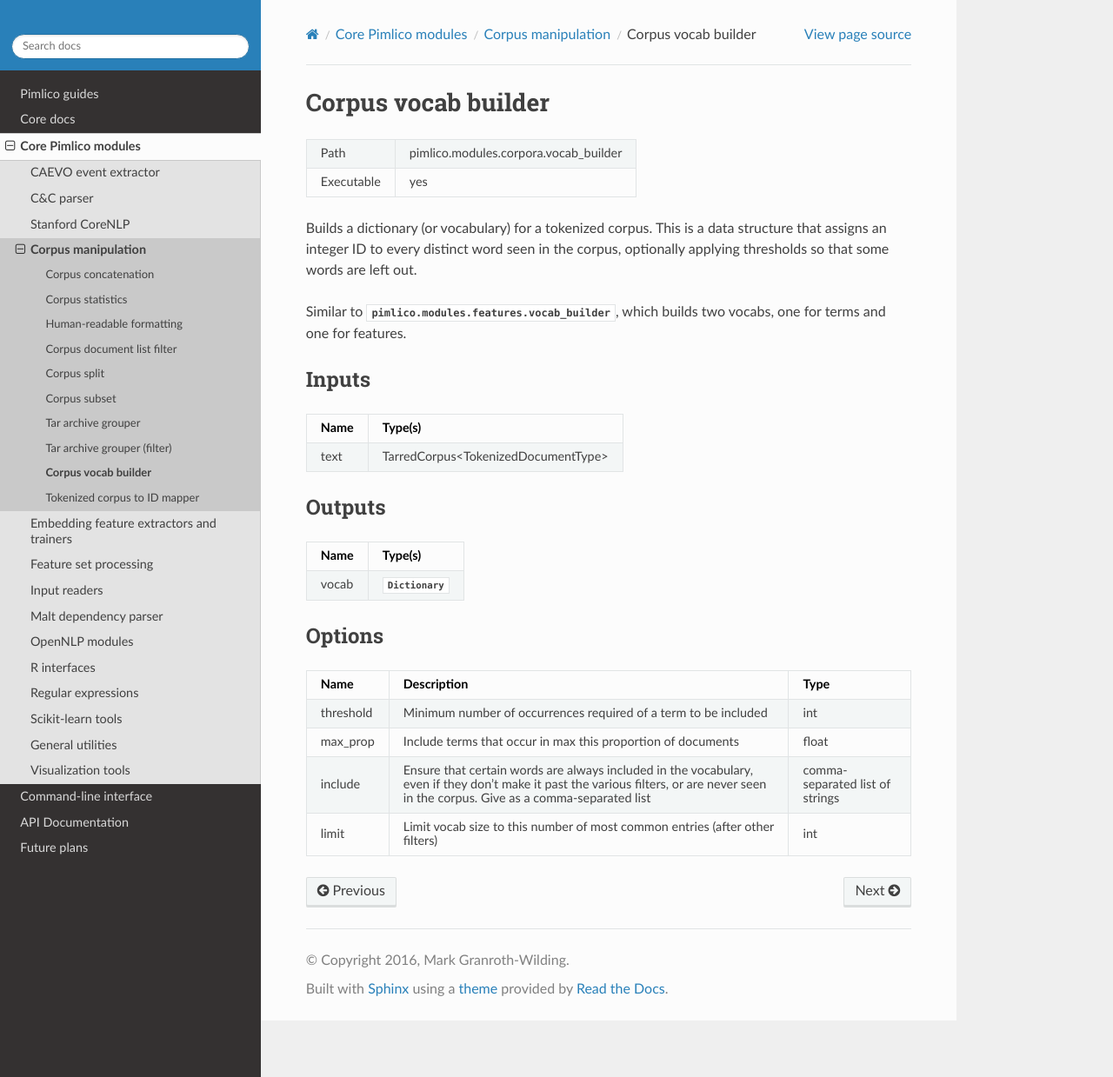
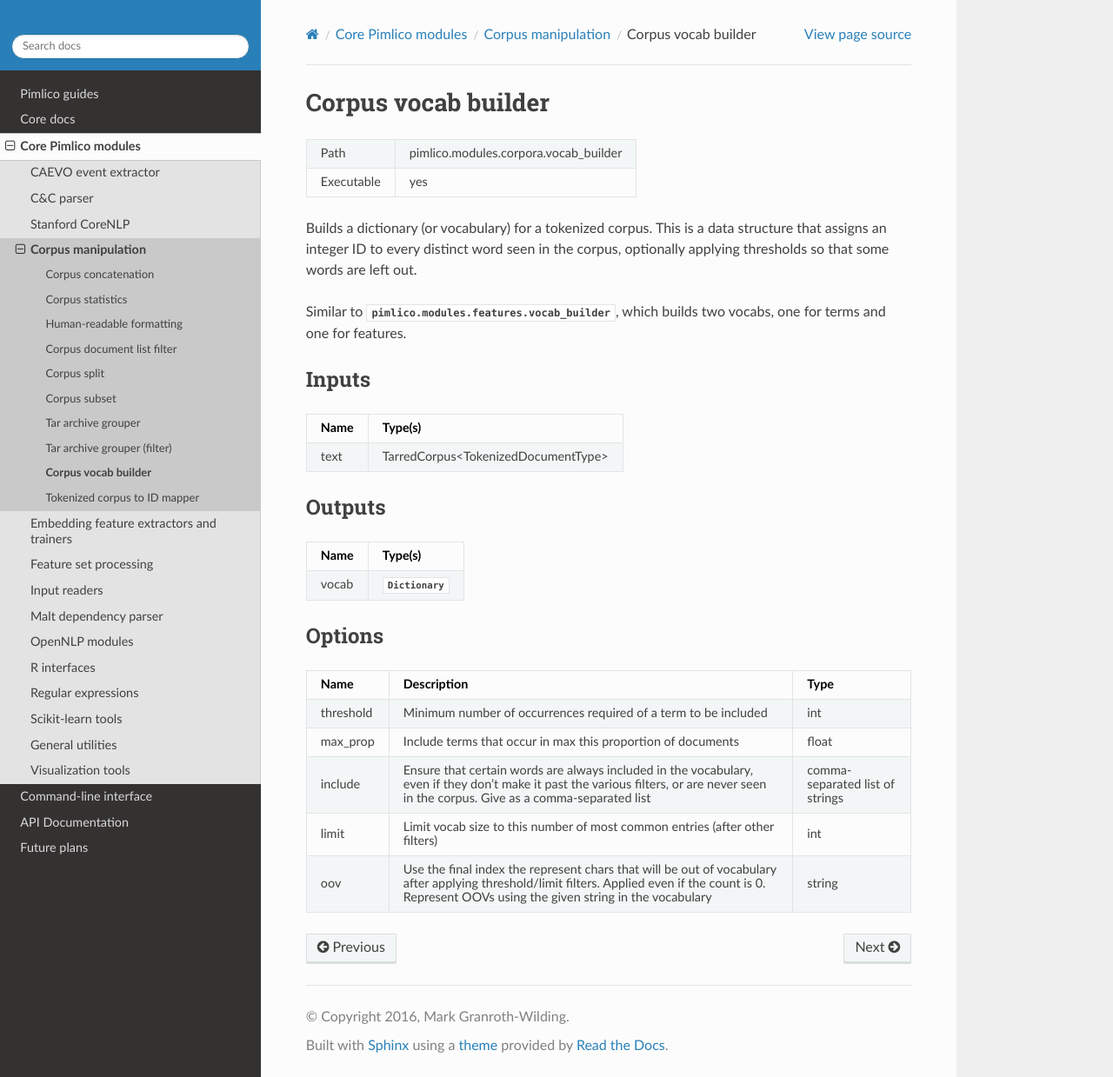
Before and after one commit to markgw/pimlico, a Sphinx documentation site: the page built from docs/modules/pimlico.modules.corpora.vocab_builder.rst, in a window 1280 px wide and 1239 px high. Shown: the whole window at 87% size. Built offline with Sphinx 7.4.7 and the Read the Docs theme 2.0.0, drawn with Linux system fonts in a browser that asks for light colours; formulas are drawn with MathJax 3; the version number could not be read and is left out.

Commit message:
Rebuilt module docs

```diff
--- a/docs/modules/pimlico.modules.corpora.vocab_builder.rst
+++ b/docs/modules/pimlico.modules.corpora.vocab_builder.rst
@@ -37,14 +37,16 @@ Outputs
 Options
 =======
 
-+-----------+---------------------------------------------------------------------------------------------------------------------------------------------------------------------------------------+---------------------------------+
-| Name      | Description                                                                                                                                                                           | Type                            |
-+===========+=======================================================================================================================================================================================+=================================+
-| threshold | Minimum number of occurrences required of a term to be included                                                                                                                       | int                             |
-+-----------+---------------------------------------------------------------------------------------------------------------------------------------------------------------------------------------+---------------------------------+
-| max_prop  | Include terms that occur in max this proportion of documents                                                                                                                          | float                           |
-+-----------+---------------------------------------------------------------------------------------------------------------------------------------------------------------------------------------+---------------------------------+
-| include   | Ensure that certain words are always included in the vocabulary, even if they don't make it past the various filters, or are never seen in the corpus. Give as a comma-separated list | comma-separated list of strings |
-+-----------+---------------------------------------------------------------------------------------------------------------------------------------------------------------------------------------+---------------------------------+
-| limit     | Limit vocab size to this number of most common entries (after other filters)                                                                                                          | int                             |
-+-----------+---------------------------------------------------------------------------------------------------------------------------------------------------------------------------------------+---------------------------------+
++-----------+--------------------------------------------------------------------------------------------------------------------------------------------------------------------------------------------------------+---------------------------------+
+| Name      | Description                                                                                                                                                                                            | Type                            |
++===========+========================================================================================================================================================================================================+=================================+
+| threshold | Minimum number of occurrences required of a term to be included                                                                                                                                        | int                             |
++-----------+--------------------------------------------------------------------------------------------------------------------------------------------------------------------------------------------------------+---------------------------------+
+| max_prop  | Include terms that occur in max this proportion of documents                                                                                                                                           | float                           |
++-----------+--------------------------------------------------------------------------------------------------------------------------------------------------------------------------------------------------------+---------------------------------+
+| include   | Ensure that certain words are always included in the vocabulary, even if they don't make it past the various filters, or are never seen in the corpus. Give as a comma-separated list                  | comma-separated list of strings |
++-----------+--------------------------------------------------------------------------------------------------------------------------------------------------------------------------------------------------------+---------------------------------+
+| limit     | Limit vocab size to this number of most common entries (after other filters)                                                                                                                           | int                             |
++-----------+--------------------------------------------------------------------------------------------------------------------------------------------------------------------------------------------------------+---------------------------------+
+| oov       | Use the final index the represent chars that will be out of vocabulary after applying threshold/limit filters. Applied even if the count is 0. Represent OOVs using the given string in the vocabulary | string                          |
++-----------+--------------------------------------------------------------------------------------------------------------------------------------------------------------------------------------------------------+---------------------------------+
```
Also changed, not shown: docs/modules/pimlico.modules.corpora.vocab_mapper.rst (+9 -0 lines).
